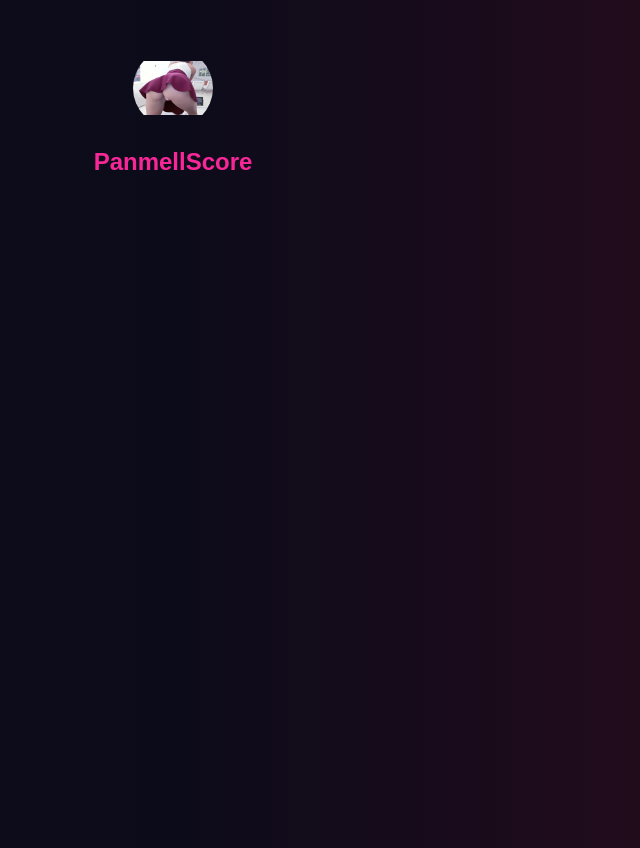
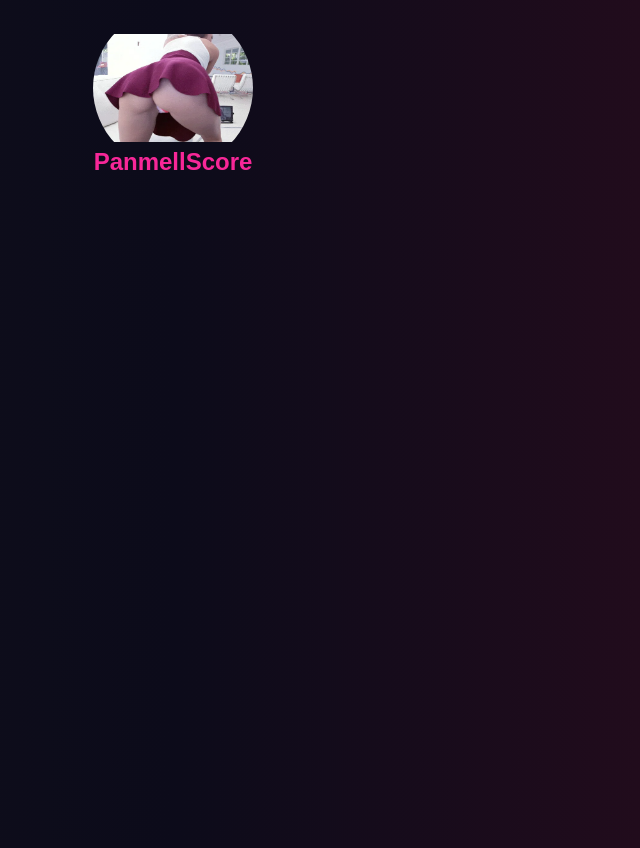
Before and after one commit to K0unty/ur-s5-1, a React (Vite) app: page / in a window 1280 px wide. In both pictures the pointer is over the picture 640 px from the left and 88 px from the top of the page. Shown: the whole page, without its empty margins (467-1107 px from the left). Built offline with nearby package versions, Linux system fonts and the light colour scheme; a web font is replaced by a local one.

Commit message:
addImgeEffect

```diff
--- a/src/index.css
+++ b/src/index.css
@@ -38,6 +38,11 @@ body {
   object-fit: contain;
   background-color: transparent;
   border-radius: 100px;
+  transition: transform 1.5s ease-in-out;
+}
+
+#header img:hover {
+  transform: scale(2);
 }
 
 #header h1 {
```
